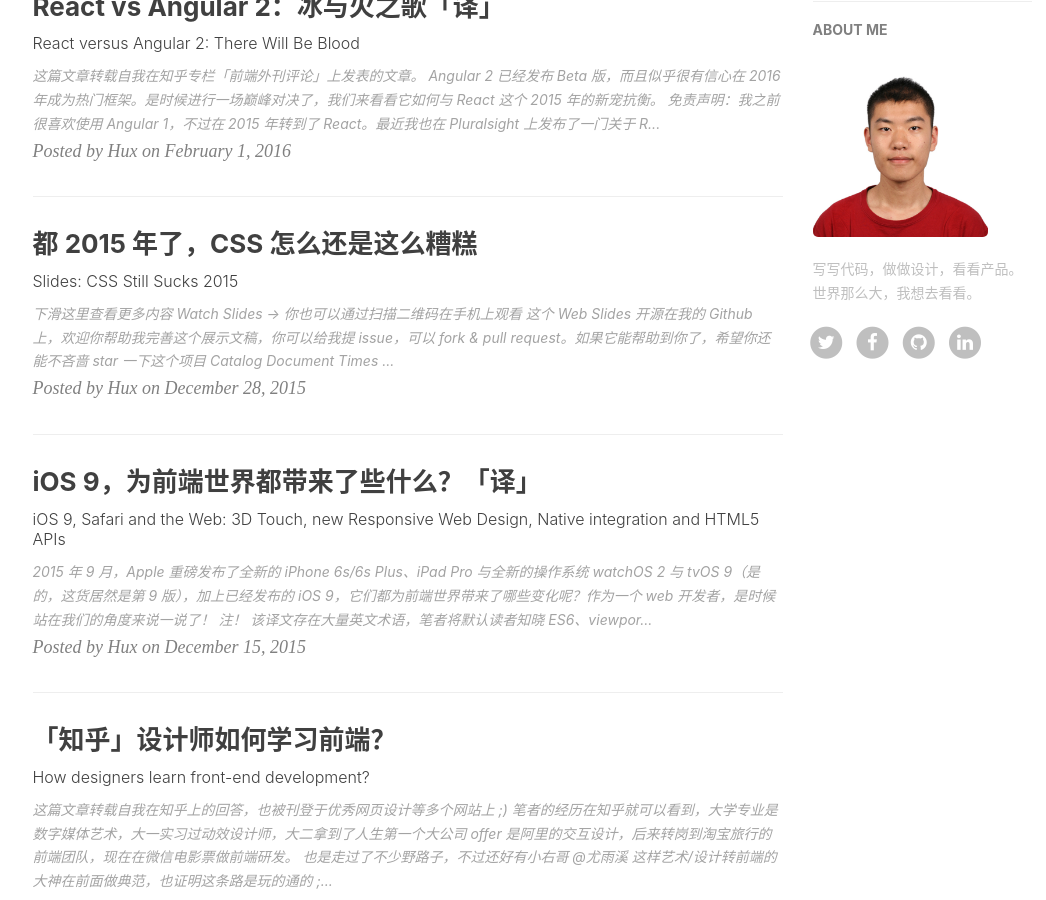
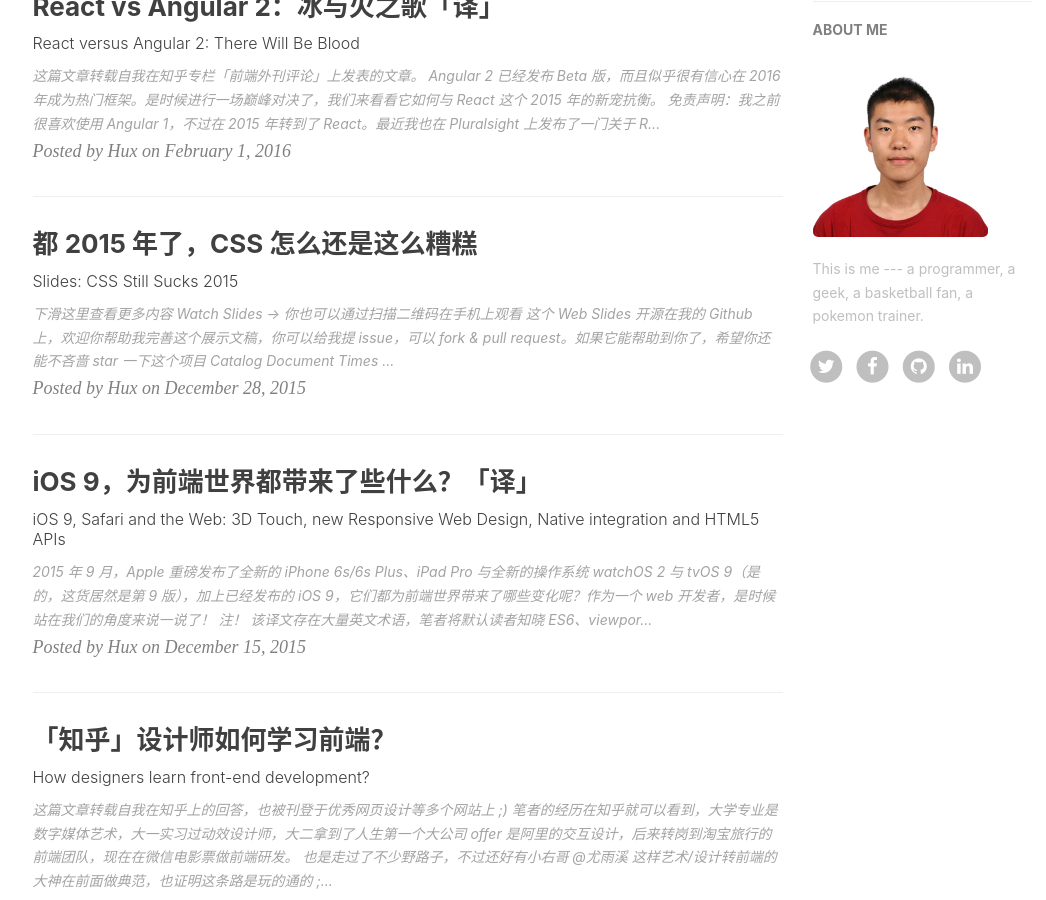
Before and after one commit to imingtsou/imingtsou.github.io, a Jekyll site: the page built from index.html, in a window 1280 px wide and 900 px high, scrolled down 692 px. Shown: the whole window, without its empty margins (135-1181 px from the left). Built offline with Jekyll 4.4.1, drawn with Linux system fonts in a browser that asks for light colours; nearby versions of some CDN libraries; the list of posts is cut into pages by our own code.

Commit message:
modify description

```diff
--- a/_config.yml
+++ b/_config.yml
@@ -1,11 +1,11 @@
 # Site settings
-title: Yiming Zou's Blog
-SEOTitle: Yiming Zou's Blog
-header-img: img/home-bg.jpg
-email: imingtsou@gmail.com
-description: "关于前端与设计、黑客与画家 | 黄玄，Web & Mobile Lover，Front-End Engineer，UX Designer | 这里是 @Hux黄玄 的个人博客，与你一起发现更大的世界。"
-keyword: "黄玄, Hux黄玄, Hux, 鬼栈, huxpro, @huxpro, 黄玄的博客, Hux Blog, 博客, 个人网站, 互联网, 前端, 设计, 产品, 肖玉, Lynn, 肖玉的男朋友"
-url: "https://imingtsou.github.io/"              # your host, for absolute URL
+title:        Yiming Zou's Blog
+SEOTitle:     Yiming Zou's Blog
+header-img:   img/home-bg.jpg
+email:        imingtsou@gmail.com
+description:  "关于前端与设计、黑客与画家 | 黄玄，Web & Mobile Lover，Front-End Engineer，UX Designer | 这里是 @Hux黄玄 的个人博客，与你一起发现更大的世界。"
+keyword:      "黄玄, Hux黄玄, Hux, 鬼栈, huxpro, @huxpro, 黄玄的博客, Hux Blog, 博客, 个人网站, 互联网, 前端, 设计, 产品, 肖玉, Lynn, 肖玉的男朋友"
+url:          "https://imingtsou.github.io/"  # your host, for absolute URL
 baseurl: ""                             # for example, '/blog' if your blog hosted on 'host/blog'
 
 
@@ -69,7 +69,7 @@
 
 # Sidebar settings
 sidebar: true                           # whether or not using Sidebar.
-sidebar-about-description: "写写代码，做做设计，看看产品。世界那么大，我想去看看。"
+sidebar-about-description: "This is me --- a programmer, a geek, a basketball fan, a pokemon trainer."
 sidebar-avatar: /img/yiming.jpg      # use absolute URL, seeing it's used in both `/` and `/about/`
 
 
```
